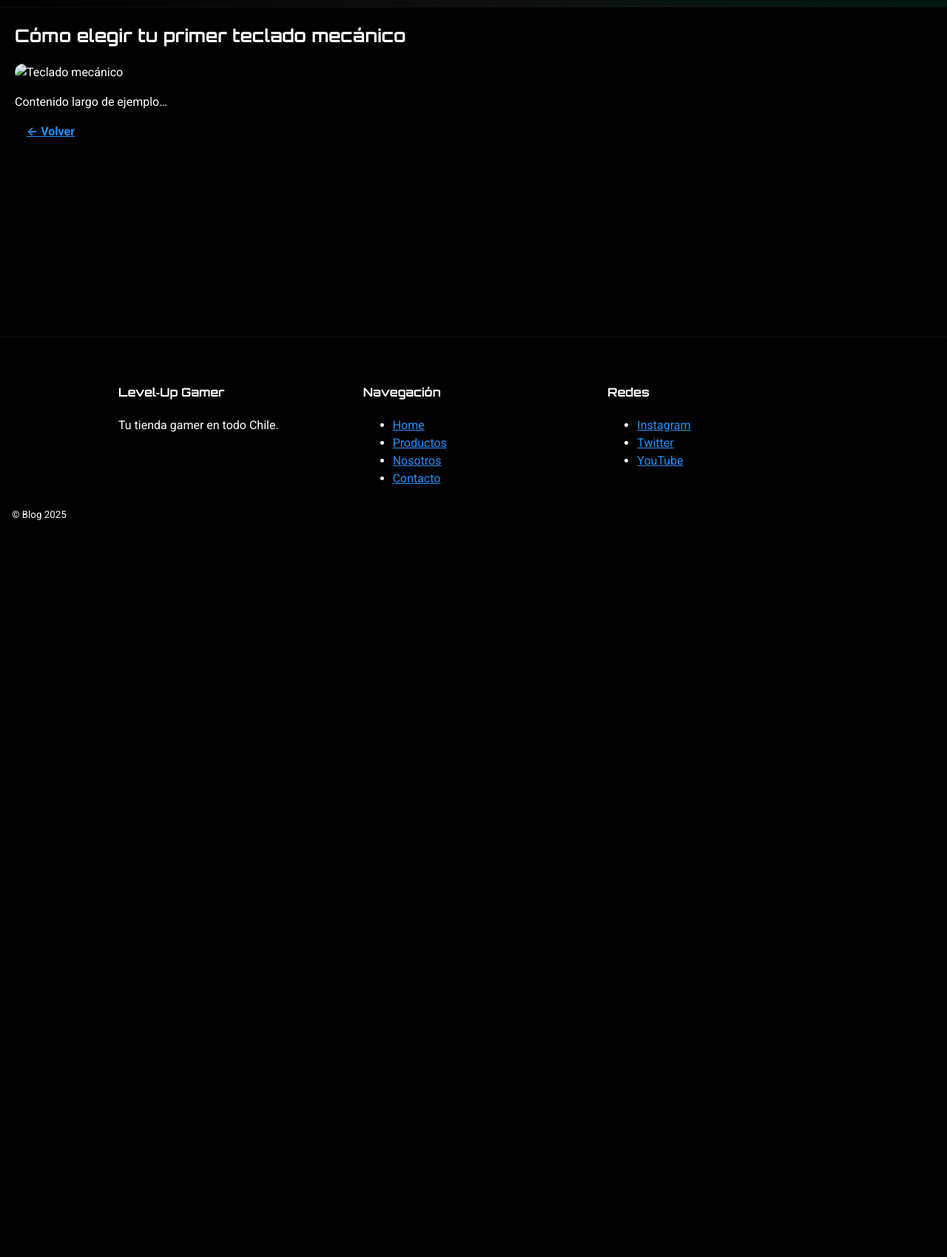
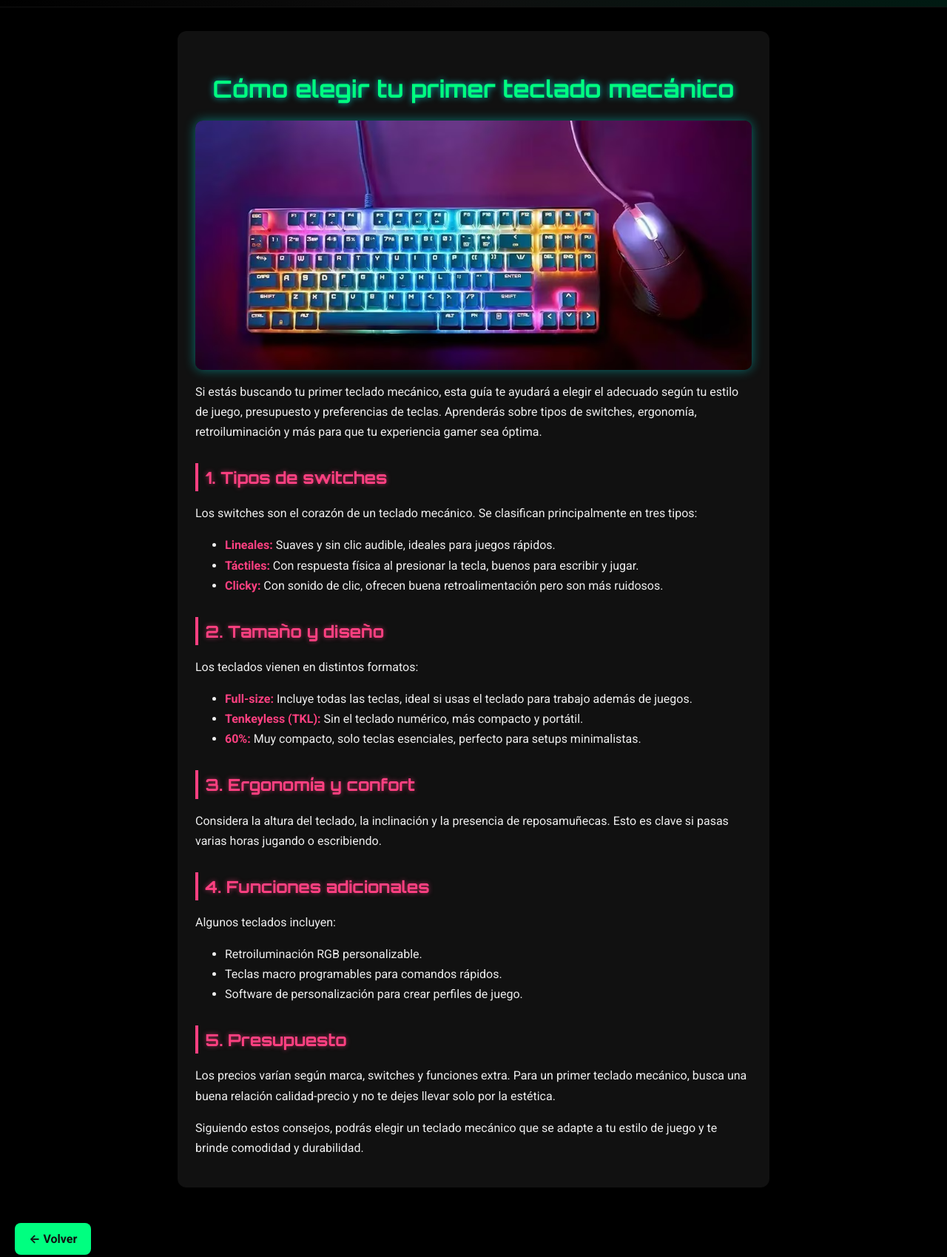
Before and after one commit to monkIIlol/LevelUp, a plain HTML site: page blog-detalle.html in a window 1280 px wide. Shown: the part 61-1760 px from the top of the page at 74% size. Before the commit the page ends 800 px from the top, so only its background shows below. Drawn offline with Linux system fonts and the light colour scheme.

Commit message:
cambiosramanuevamente

```diff
--- a/blog-detalle.html
+++ b/blog-detalle.html
@@ -1,17 +1,21 @@
 <!doctype html>
 <html lang="es">
+
 <head>
   <meta charset="utf-8" />
   <meta name="viewport" content="width=device-width, initial-scale=1" />
   <title>Blog · Teclado · Level‑Up Gamer</title>
   <link rel="preconnect" href="https://fonts.googleapis.com">
   <link rel="preconnect" href="https://fonts.gstatic.com" crossorigin>
-  <link href="https://fonts.googleapis.com/css2?family=Roboto:wght@300;400;700&family=Orbitron:wght@500;700&display=swap" rel="stylesheet">
+  <link
+    href="https://fonts.googleapis.com/css2?family=Roboto:wght@300;400;700&family=Orbitron:wght@500;700&display=swap"
+    rel="stylesheet">
   <link rel="stylesheet" href="css/styles.css" />
   <script defer src="js/products.js"></script>
   <script defer src="js/validate.js"></script>
   <script defer src="js/main.js"></script>
 </head>
+
 <body>
   <header class="site-header">
     <a class="brand" href="index.html">
@@ -33,12 +37,53 @@
   </header>
   <main id="main-content">
 
-<article class="prose">
-  <header><h1>Cómo elegir tu primer teclado mecánico</h1></header>
-  <img src="assets/hero.jpg" alt="Teclado mecánico" />
-  <p>Contenido largo de ejemplo…</p>
-</article>
-<a class="btn" href="blog.html">← Volver</a>
+    <article class="prose">
+      <header>
+        <h1>Cómo elegir tu primer teclado mecánico</h1>
+      </header>
+      <img src="img/tecladomecanico.avif" alt="Teclado mecánico" />
+
+      <p>Si estás buscando tu primer teclado mecánico, esta guía te ayudará a elegir el adecuado según tu estilo de
+        juego, presupuesto y preferencias de teclas. Aprenderás sobre tipos de switches, ergonomía, retroiluminación y
+        más para que tu experiencia gamer sea óptima.</p>
+
+      <h2>1. Tipos de switches</h2>
+      <p>Los switches son el corazón de un teclado mecánico. Se clasifican principalmente en tres tipos:</p>
+      <ul>
+        <li><strong>Lineales:</strong> Suaves y sin clic audible, ideales para juegos rápidos.</li>
+        <li><strong>Táctiles:</strong> Con respuesta física al presionar la tecla, buenos para escribir y jugar.</li>
+        <li><strong>Clicky:</strong> Con sonido de clic, ofrecen buena retroalimentación pero son más ruidosos.</li>
+      </ul>
+
+      <h2>2. Tamaño y diseño</h2>
+      <p>Los teclados vienen en distintos formatos:</p>
+      <ul>
+        <li><strong>Full-size:</strong> Incluye todas las teclas, ideal si usas el teclado para trabajo además de
+          juegos.</li>
+        <li><strong>Tenkeyless (TKL):</strong> Sin el teclado numérico, más compacto y portátil.</li>
+        <li><strong>60%:</strong> Muy compacto, solo teclas esenciales, perfecto para setups minimalistas.</li>
+      </ul>
+
+      <h2>3. Ergonomía y confort</h2>
+      <p>Considera la altura del teclado, la inclinación y la presencia de reposamuñecas. Esto es clave si pasas varias
+        horas jugando o escribiendo.</p>
+
+      <h2>4. Funciones adicionales</h2>
+      <p>Algunos teclados incluyen:</p>
+      <ul>
+        <li>Retroiluminación RGB personalizable.</li>
+        <li>Teclas macro programables para comandos rápidos.</li>
+        <li>Software de personalización para crear perfiles de juego.</li>
+      </ul>
+
+      <h2>5. Presupuesto</h2>
+      <p>Los precios varían según marca, switches y funciones extra. Para un primer teclado mecánico, busca una buena
+        relación calidad-precio y no te dejes llevar solo por la estética.</p>
+
+      <p>Siguiendo estos consejos, podrás elegir un teclado mecánico que se adapte a tu estilo de juego y te brinde
+        comodidad y durabilidad.</p>
+    </article>
+    <a class="btn" href="blog.html">← Volver</a>
 
   </main>
   <footer class="site-footer">
@@ -68,4 +113,5 @@
     <small>© Blog 2025</small>
   </footer>
 </body>
+
 </html>
--- a/css/styles.css
+++ b/css/styles.css
@@ -564,6 +564,80 @@ main {
   }
 }
 
+/* Estilos para artículos de blog */
+.prose {
+  max-width: 800px;
+  margin: 2rem auto;
+  padding: 1.5rem;
+  background: #111; /* fondo oscuro gamer */
+  border-radius: 12px;
+  color: #eee;
+  line-height: 1.7;
+  box-shadow: 0 4px 15px rgba(0,0,0,0.6);
+}
+
+.prose h1 {
+  font-family: 'Orbitron', sans-serif;
+  font-size: 2rem;
+  color: #00ff80; /* cian gamer */
+  text-align: center;
+  margin-bottom: 1rem;
+  text-shadow: 0 0 8px rgba(0,255,255,0.7);
+}
+
+.prose h2 {
+  font-family: 'Orbitron', sans-serif;
+  font-size: 1.4rem;
+  margin-top: 1.8rem;
+  margin-bottom: 0.8rem;
+  color: #ff4081; /* rosa gamer */
+  border-left: 4px solid #ff4081;
+  padding-left: 0.6rem;
+  text-shadow: 0 0 6px rgba(255,64,129,0.6);
+}
+
+.prose p {
+  font-family: 'Roboto', sans-serif;
+  font-size: 1rem;
+  margin-bottom: 1rem;
+}
+
+.prose img {
+  width: 100%;
+  border-radius: 10px;
+  margin: 1rem 0;
+  box-shadow: 0 0 15px rgba(0,255,255,0.4);
+}
+
+.prose em {
+  color: #0ff;
+  font-style: normal;
+  font-weight: bold;
+}
+
+.prose strong {
+  color: #ff4081;
+}
+
+/* Botón volver */
+.prose + .btn {
+  display: inline-block;
+  margin: 1rem 0 0 0;
+  background: #00ff80;
+  color: #111;
+  padding: 0.6rem 1.2rem;
+  border-radius: 8px;
+  font-weight: bold;
+  text-decoration: none;
+  transition: background 0.3s;
+}
+
+.prose + .btn:hover {
+  background: #ff4081;
+  color: #fff;
+}
+
+
 
 /* Top Ventas */
 .top-ventas, .marcas {
```
Also changed, not shown: blog-detalle-2.html (+41 -7 lines), blog.html (+2 -2 lines), img/RTXNVIDIA.jpg (added), img/tecladomecanico.avif (added), img/teclados.jpg (added), img/valelapena.jpg (added).
